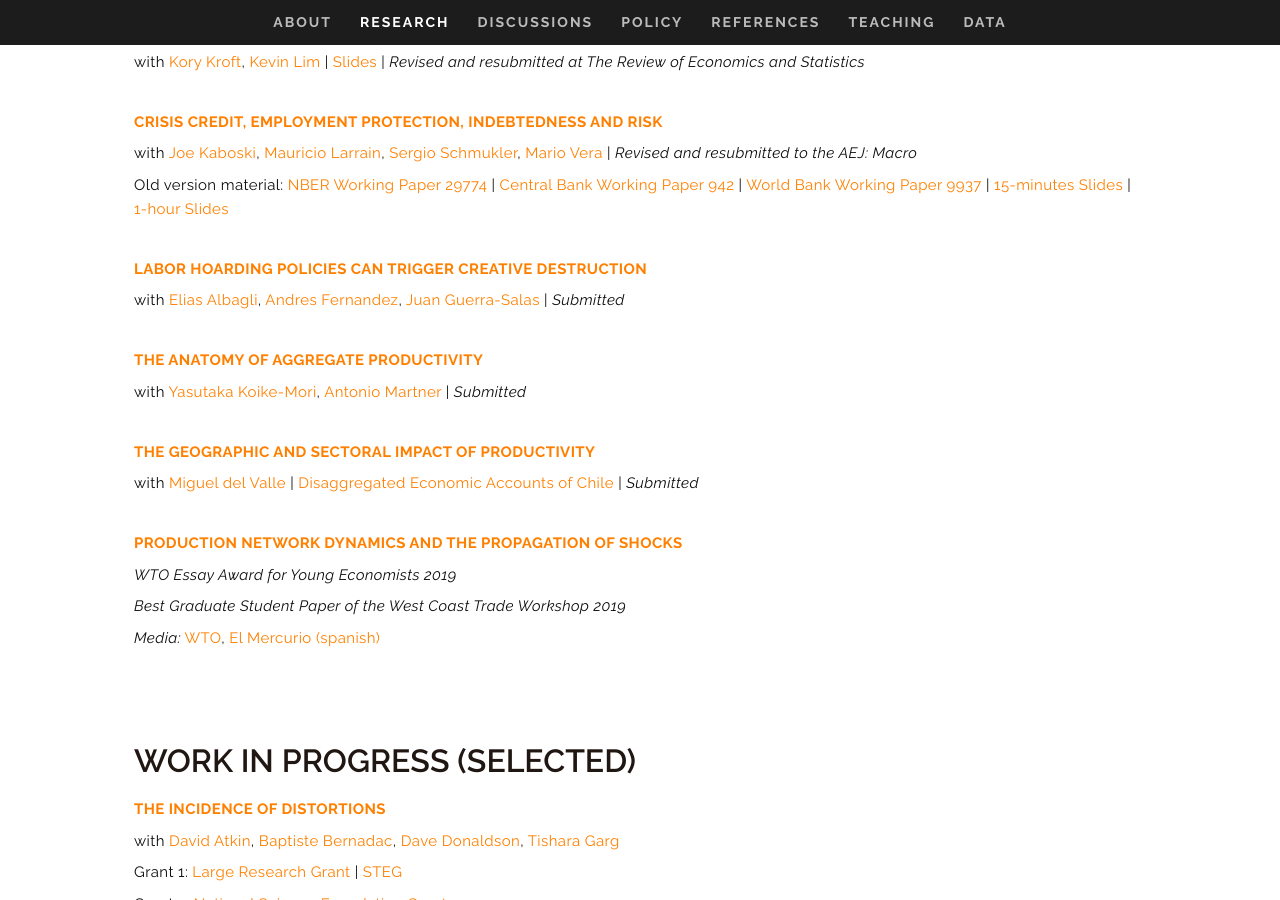
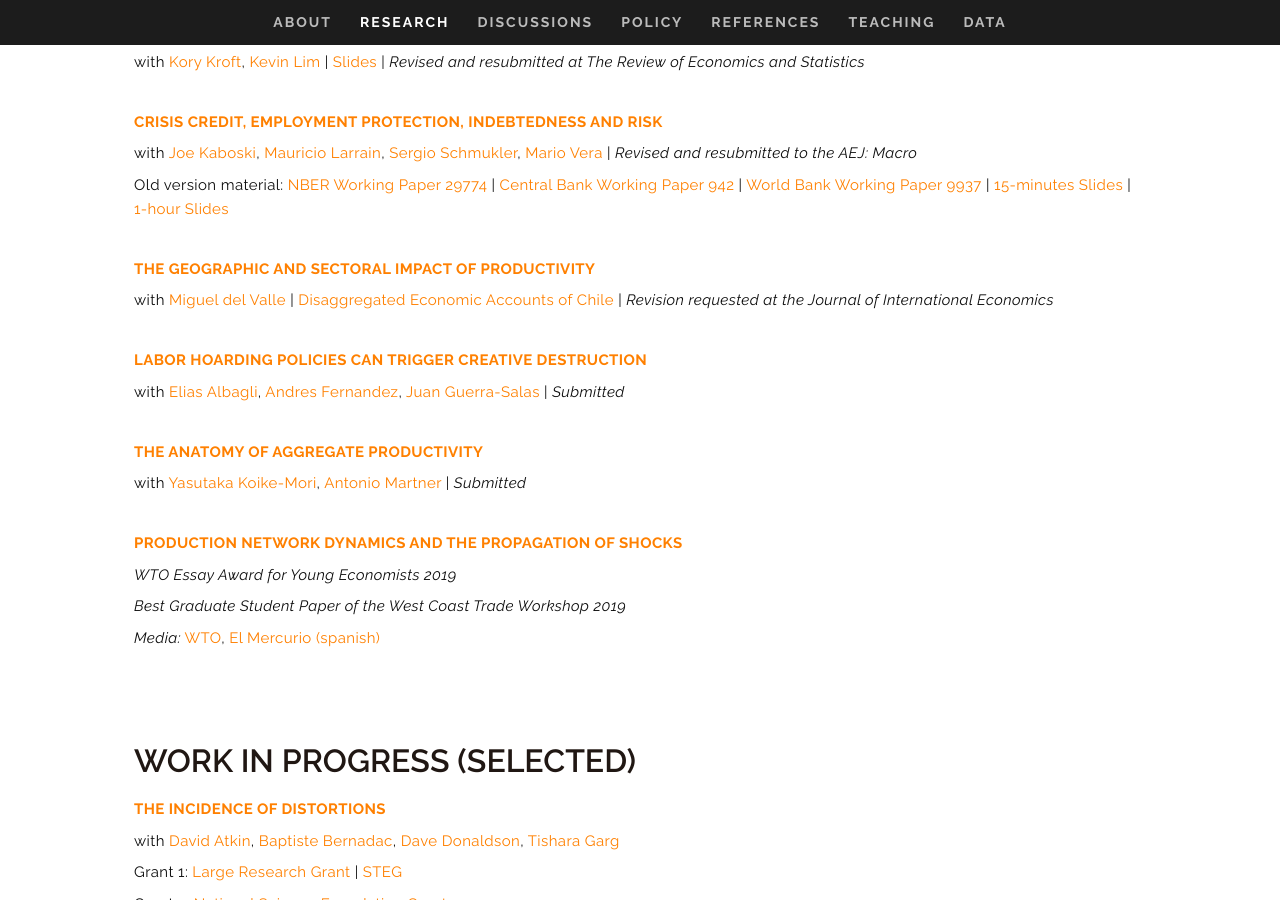
Before and after one commit to fedehuneeus/fedehuneeus.com, a Jekyll site: the page built from index.html, in a window 1280 px wide and 900 px high, scrolled down 1964 px. Built offline with Jekyll 4.4.1, drawn with Linux system fonts in a browser that asks for light colours; part of the change alters nothing that is shown.

Commit message:
new R&R at JIE

```diff
--- a/_data/research.yml
+++ b/_data/research.yml
@@ -53,6 +53,14 @@ working_papers:
     extra:
       - 'Old version material: <a href="https://www.nber.org/papers/w29774">NBER Working Paper 29774</a> | <a href="https://www.bcentral.cl/en/content/-/details/working-papers-n-942">Central Bank Working Paper 942</a> | <a href="http://documents.worldbank.org/curated/en/874031644864101145/The-Distribution-of-Crisis-Credit-Effects-on-Firm-Indebtedness-and-Aggregate-Risk">World Bank Working Paper 9937</a> | <a href="/s/research/HKLSV_slides_handout_220107.pdf">15-minutes Slides</a> | <a href="/s/research/HKLSV_slides_handout_220505.pdf">1-hour Slides</a>'
 
+  - title: The Geographic and Sectoral Impact of Productivity
+    pdf: /s/research/HdV.pdf
+    authors:
+      - { name: Miguel del Valle, url: "https://madelvallef.github.io/" }
+    links:
+      - { label: Disaggregated Economic Accounts of Chile, url: "https://dataterritorios.corfo.cl/disaggregated-economic-accounts/" }
+    status: "Revision requested at the <em>Journal of International Economics</em>"
+
   - title: Labor Hoarding Policies Can Trigger Creative Destruction
     pdf: /s/research/AFGH.pdf
     authors:
@@ -66,14 +74,6 @@ working_papers:
     authors:
       - { name: Yasutaka Koike-Mori, url: "https://yasutakakoike-mori.com/" }
       - { name: Antonio Martner,     url: "https://amartner.github.io/" }
-    status: Submitted
-
-  - title: The Geographic and Sectoral Impact of Productivity
-    pdf: /s/research/HdV.pdf
-    authors:
-      - { name: Miguel del Valle, url: "https://madelvallef.github.io/" }
-    links:
-      - { label: Disaggregated Economic Accounts of Chile, url: "https://dataterritorios.corfo.cl/disaggregated-economic-accounts/" }
     status: Submitted
 
   - title: Production Network Dynamics and the Propagation of Shocks
```
Also changed, not shown: 1 other file.
